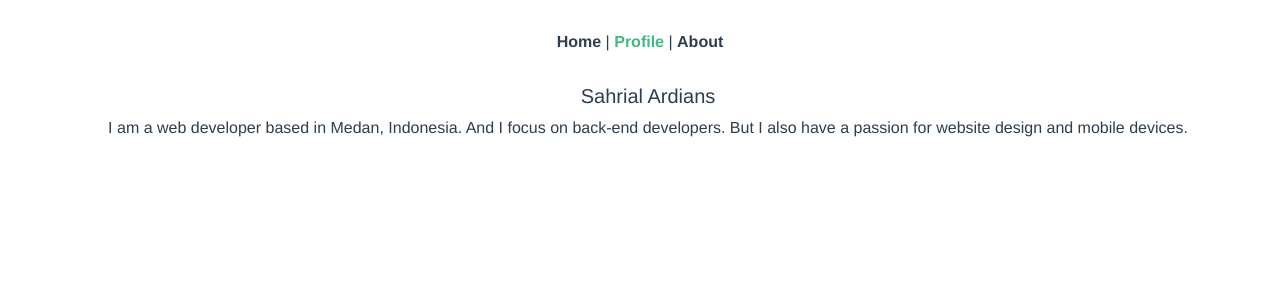
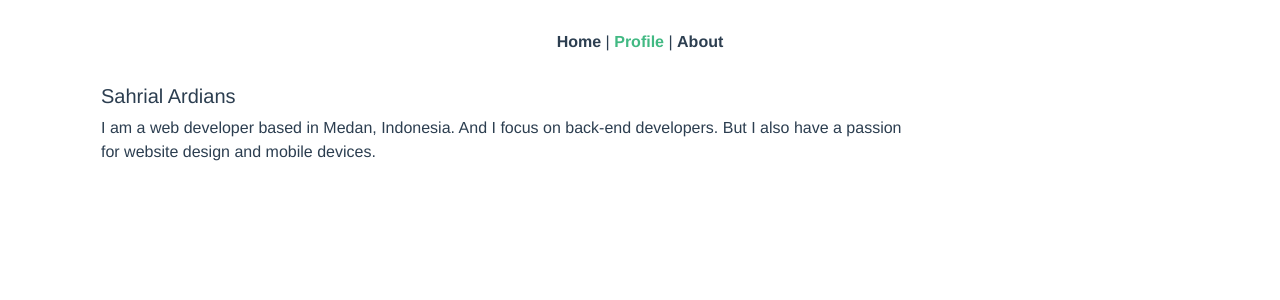
Before and after one commit to sahrialardians/vue-router, a Vue app: page /#/profile in a window 1280 px wide. Shown: the top 300 px of the page. Built offline with nearby package versions, Linux system fonts and the light colour scheme.

Commit message:
add element paragraf

```diff
--- a/src/views/Profile.vue
+++ b/src/views/Profile.vue
@@ -3,11 +3,14 @@
       <div class="container">
           <div class="row">
               <div class="col-12">
-                  <div class="media">
+                  <div class="media text-left">
                     <img class="mr-3" alt="">
                     <div class="media-body">
                         <h5 class="mt-0">Sahrial Ardians</h5>
-                        I am a web developer based in Medan, Indonesia. And I focus on back-end developers. But I also have a passion for website design and mobile devices.
+                        <p>
+                            I am a web developer based in Medan, Indonesia. And I focus on back-end developers. But I also have a passion
+                            <br>for website design and mobile devices.
+                        </p>
                     </div>
                   </div>
               </div>
```
